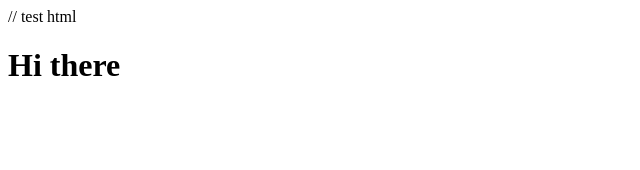
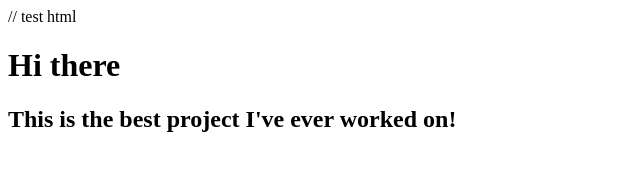
Before and after one commit to Tay14/Tay14_testsite, a plain HTML site: page index.html in a window 1280 px wide. Shown: the whole page, without its empty margins (0-640 px from the left). Drawn offline with Linux system fonts and the light colour scheme.

Commit message:
Grays changes

```diff
--- a/index.html
+++ b/index.html
@@ -1,4 +1,5 @@
 // test html
 <html>
 	<h1>Hi there</h1>
+	<h2>This is the best project I've ever worked on!</h2>
 </html>
```
